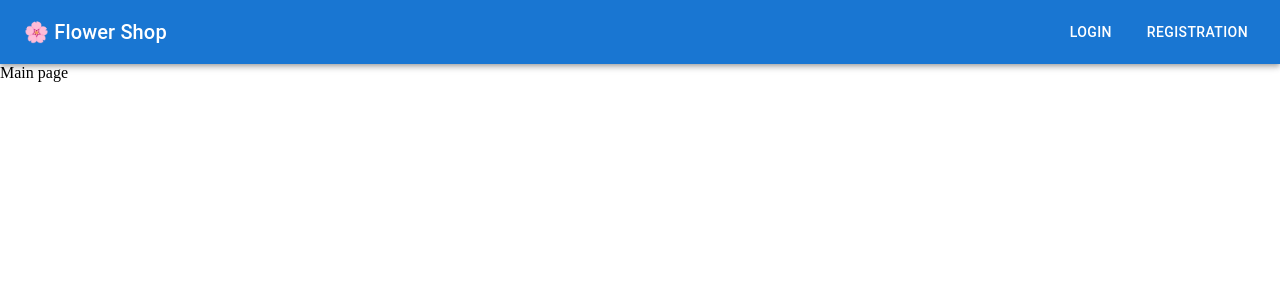
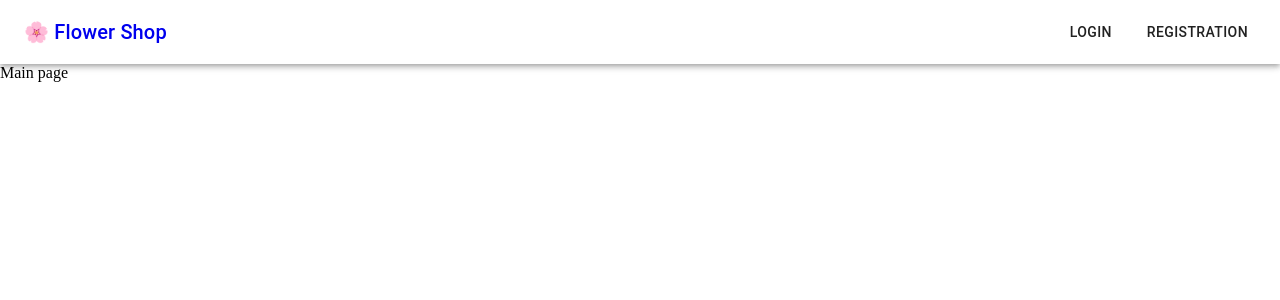
Before and after one commit to Michael5366/ecommerce-application, a React (Vite) app: page / in a window 1280 px wide. Shown: the top 300 px of the page. Built offline with nearby package versions, Linux system fonts and the light colour scheme.

Commit message:
feat: add theme hook (Mon, May 19, 2025 02:33 AM)

```diff
--- a/src/components/Header/Header.tsx
+++ b/src/components/Header/Header.tsx
@@ -7,12 +7,7 @@ const Header = () => {
   return (
     <AppBar position="static">
       <Toolbar sx={{ justifyContent: 'space-between' }}>
-        <Typography
-          variant="h6"
-          component={Link}
-          to="/"
-          sx={{ color: '#ffffff', textDecoration: 'none' }}
-        >
+        <Typography variant="h6" component={Link} to="/" sx={{ textDecoration: 'none' }}>
           🌸 Flower Shop
         </Typography>
 
--- a/src/components/Layout.tsx
+++ b/src/components/Layout.tsx
@@ -1,14 +1,17 @@
 import { Outlet } from 'react-router-dom';
 import Header from './Header/Header';
-import { GlobalStyles } from '@mui/material';
+import { GlobalStyles, ThemeProvider } from '@mui/material';
+import { theme } from '../styles/theme';
 
 const Layout = () => {
   return (
     <>
-      <GlobalStyles styles={{ body: { margin: 0 } }} />
+      <ThemeProvider theme={theme}>
+        <GlobalStyles styles={{ body: { margin: 0 } }} />
 
-      <Header />
-      <Outlet />
+        <Header />
+        <Outlet />
+      </ThemeProvider>
     </>
   );
 };
--- /dev/null
+++ b/src/styles/theme.ts
@@ -0,0 +1,18 @@
+import { createTheme } from '@mui/material';
+
+export const theme = createTheme({
+  palette: {
+    primary: {
+      main: '#ffffff',
+    },
+    secondary: {
+      main: '#000000',
+    },
+    background: {
+      default: '#ffffff',
+    },
+    text: {
+      primary: '#ffffff',
+    },
+  },
+});
```
